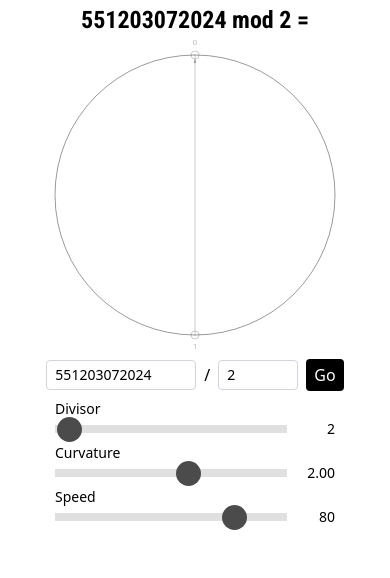
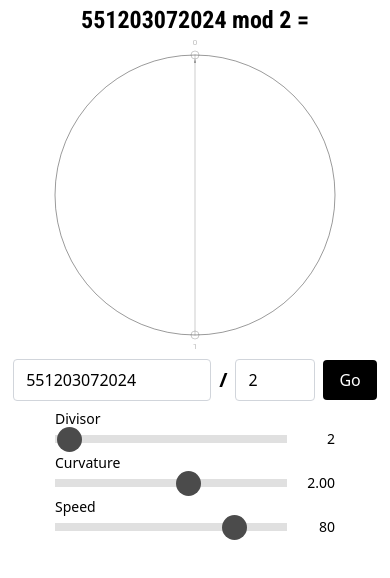
Before and after one commit to alexandre-eisenmann/diophantus, a React (Create React App) app: page / in a window 390 px wide. Shown: the top 578 px of the page. Built offline with nearby package versions, Linux system fonts and the light colour scheme.

Commit message:
make inputs mobile friendly

```diff
--- a/src/DivisorGraph.js
+++ b/src/DivisorGraph.js
@@ -301,25 +301,54 @@ const DivisorGraph = () => {
         </g>
       </svg>
 
-      <div className="mt-[-10px] flex  items-center space-x-2">
+    <div className="mt-[-10px] flex flex-wrap items-center gap-2">
+      <div className="flex-grow max-w-[calc(100%-150px)]">
         <input
           id="dividend"
           type="number"
+          inputMode="numeric"
+          pattern="[0-9]*"
+          min="1"
+          max="999999999999"
           value={dividend}
-        onChange={(e) => setDividend(Math.max(1, parseInt(e.target.value, 10)))}
-        className="border border-gray-300 rounded px-2 py-1 w-[150px] text-sm" // Adjust width as needed
+          onChange={(e) => {
+            const value = parseInt(e.target.value, 10);
+            if (!isNaN(value)) {
+              setDividend(Math.max(1, Math.min(value, 999999999999)));
+            }
+          }}
+          onFocus={(e) => e.target.select()}
+          className="w-full border border-gray-300 rounded px-3 py-2 text-base"
         />
-      <label htmlFor="divisor">/</label>
+      </div>
+
+      <div className="flex items-center gap-2">
+        <label htmlFor="divisor" className="text-xl font-bold">/</label>
         <input
           id="divisor"
           type="number"
+          inputMode="numeric"
+          pattern="[0-9]*"
           min="1"
-        max="1000"
+          max="999"
           value={divisor}
-        onChange={(e) => setDivisor(Math.max(1, parseInt(e.target.value, 10)))}
-        className="border border-gray-300 rounded px-2 py-1 w-[80px] text-sm" // Adjust width as needed
+          onChange={(e) => {
+            const value = parseInt(e.target.value, 10);
+            if (!isNaN(value)) {
+              setDivisor(Math.max(1, Math.min(value, 999)));
+            }
+          }}
+          onFocus={(e) => e.target.select()}
+          className="w-[80px] border border-gray-300 rounded px-3 py-2 text-base"
         />
-      <button onClick={startAnimation} className="bg-black text-white px-2 py-1 rounded">Go</button>
+      </div>
+
+      <button
+        onClick={startAnimation}
+        className="bg-black text-white px-4 py-2 rounded hover:bg-gray-800 transition-colors"
+      >
+        Go
+      </button>
     </div>
 
 
```
Lines whose indentation alone changed are shown as unchanged.
